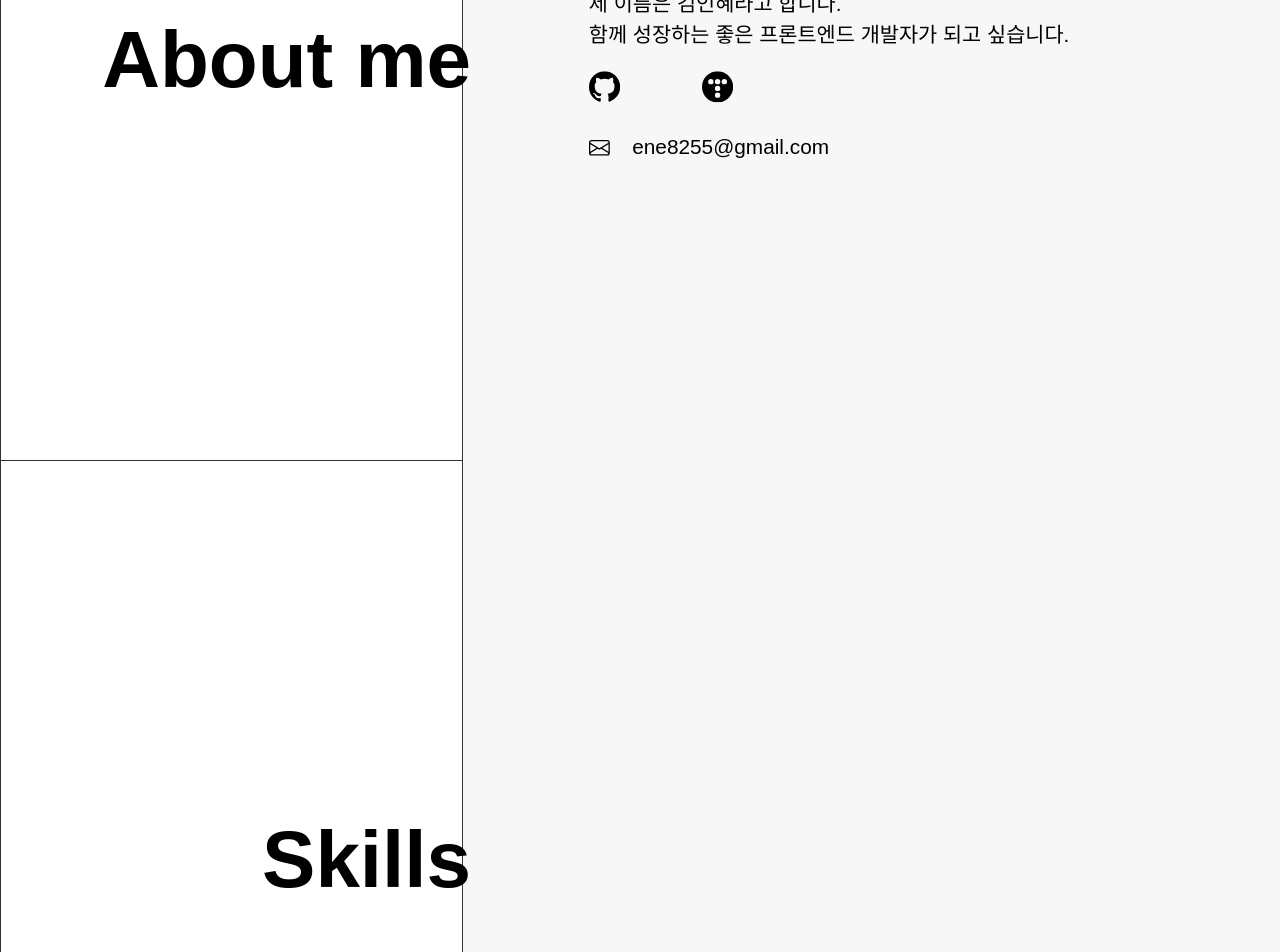
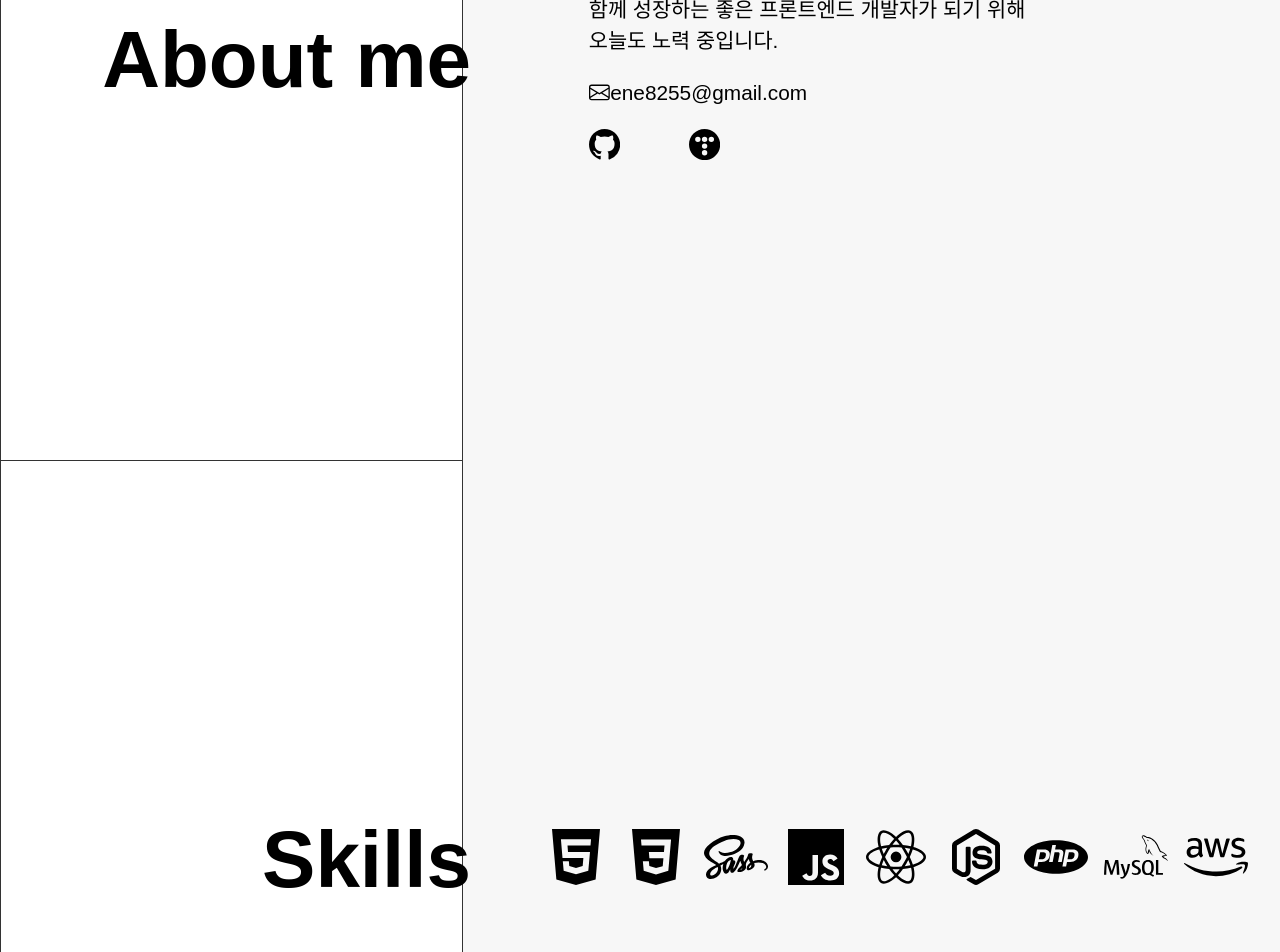
Before and after one commit to ene8255/my-portfolio, a React (Create React App) app: page / in a window 1280 px wide. Shown: the part 1140-2092 px from the top of the page. Built offline with nearby package versions, Linux system fonts and the light colour scheme; a web font is replaced by a local one.

Commit message:
skills 섹션 완성

```diff
--- a/src/App.css
+++ b/src/App.css
@@ -122,4 +122,6 @@ main {
 .sectionContent {
   width: 60%;
   height: 100%;
+  display: flex;
+  align-items: center;
 }
--- a/src/components/About/about.scss
+++ b/src/components/About/about.scss
@@ -2,14 +2,16 @@
     background-color: #f7f7f7;
     .sectionContent {
         font-size: 1.3em;
-        position: relative;
         > div {
-            position: absolute;
-            top: 50%;
-            left: 0;
-            transform: translateY(-50%);
             padding: 10%;
         }
+    }
+    #email {
+        margin-top: 1em;
+        width: 50%;
+        display: flex;
+        align-items: center;
+        justify-content: space-between;
     }
     #links {
         margin: 1em 0;
@@ -24,10 +26,4 @@
             }
         }
     }
-    #email {
-        width: 50%;
-        display: flex;
-        align-items: center;
-        justify-content: space-between;
-    }
 }
--- a/src/components/About/index.js
+++ b/src/components/About/index.js
@@ -12,19 +12,22 @@ function About() {
                 <div>
                     <p>안녕하세요.</p>
                     <p>제 이름은 김인혜라고 합니다.</p>
-                    <p>함께 성장하는 좋은 프론트엔드 개발자가 되고 싶습니다.</p>
+                    <p>함께 성장하는 좋은 프론트엔드 개발자가 되기 위해<br/> 오늘도 노력 중입니다.</p>
+                    <p id='email'>
+                        <BsEnvelope/>
+                        <span>ene8255@gmail.com</span>
+                    </p>
                     <div id='links'>
-                        <a href='https://github.com/ene8255' target='_blank'>
+                        <a href='https://github.com/ene8255' target='_blank' rel="noopener noreferrer">
                             <BsGithub/>
                         </a>
-                        <a href='https://enne.tistory.com/' target='_blank'>
+                        <a href='https://enne.tistory.com/' target='_blank' rel="noopener noreferrer">
                             <svg xmlns="http://www.w3.org/2000/svg" viewBox="0 0 459 459">
                                 <title>티스토리 로고</title>
                                 <g><path d="M229.5,0C102.75,0,0,102.75,0,229.5S102.75,459,229.5,459,459,356.25,459,229.5,356.25,0,229.5,0ZM130.21,191.45a39.57,39.57,0,1,1,39.56-39.57A39.58,39.58,0,0,1,130.21,191.45ZM229.5,390a39.56,39.56,0,1,1,39.56-39.56A39.56,39.56,0,0,1,229.5,390Zm0-99.29a39.56,39.56,0,1,1,39.56-39.56A39.56,39.56,0,0,1,229.5,290.74Zm0-99.29a39.57,39.57,0,1,1,39.56-39.57A39.57,39.57,0,0,1,229.5,191.45Zm99.29,0a39.57,39.57,0,1,1,39.57-39.57A39.57,39.57,0,0,1,328.79,191.45Z"/></g>
                             </svg>
                         </a>
                     </div>
-                    <p id='email'><BsEnvelope/> ene8255@gmail.com</p>
                 </div>
             </div>
         </div>
--- a/src/components/Skills/index.js
+++ b/src/components/Skills/index.js
@@ -1,5 +1,7 @@
 import React from 'react';
 import './skills.scss';
+import { IoLogoHtml5, IoLogoCss3, IoLogoSass, IoLogoJavascript, IoLogoReact, IoLogoNodejs } from "react-icons/io5";
+import { SiPhp, SiMysql, SiAmazonaws } from "react-icons/si";
 
 function Skills() {
     return (
@@ -7,8 +9,84 @@ function Skills() {
             <div className='sectionTitle'>
                 <h2>Skills</h2>
             </div>
-            <div>
-
+            <div className='sectionContent'>
+                <div id='skillCont'>
+                    <div>
+                        <IoLogoHtml5 />
+                        <p className='skillName'>HTML5</p>
+                        <ul className='skillDesc'>
+                            <li>HTML5 표준을 준수한 마크업을 할 수 있습니다.</li>
+                        </ul>
+                    </div>
+                    <div>
+                        <IoLogoCss3 />
+                        <p className='skillName'>CSS3</p>
+                        <ul className='skillDesc'>
+                            <li>웹페이지에 스타일을 적용할 수 있습니다.</li>
+                            <li>flex, grid 등 다양한 레이아웃을 활용할 수 있습니다.</li>
+                            <li>요소에 hover, transform, animation 등 다양한 효과를 적용할 수 있습니다.</li>
+                            <li>미디어 쿼리를 이용하여 반응형 웹페이지를 제작할 수 있습니다.</li>
+                        </ul>
+                    </div>
+                    <div>
+                        <IoLogoSass />
+                        <p className='skillName'>SCSS</p>
+                        <ul className='skillDesc'>
+                            <li>SCSS 문법을 활용하여 웹사이트를 스타일링할 수 있습니다.</li>
+                            <li>mixin, 변수, 함수 등을 활용할 수 있습니다.</li>
+                        </ul>
+                    </div>
+                    <div>
+                        <IoLogoJavascript />
+                        <p className='skillName'>JavaScript</p>
+                        <ul className='skillDesc'>
+                            <li>JavaScript를 활용하여 동적인 웹사이트를 제작할 수 있습니다.</li>
+                            <li>Carousel 슬라이더를 구현할 수 있고, canvas를 활용할 수 있습니다.</li>
+                            <li>JSON 데이터와 api를 활용할 수 있습니다.</li>
+                        </ul>
+                    </div>
+                    <div>
+                        <IoLogoReact />
+                        <p className='skillName'>React</p>
+                        <ul className='skillDesc'>
+                            <li>React를 사용하여 웹앱을 제작하고, 배포할 수 있습니다.</li>
+                            <li>React를 활용한 CRUD 게시판을 제작할 수 있습니다.</li>
+                            <li>다양한 React library와 Redux를 사용할 수 있습니다.</li>
+                        </ul>
+                    </div>
+                    <div>
+                        <IoLogoNodejs />
+                        <p className='skillName'>Node.js</p>
+                        <ul className='skillDesc'>
+                            <li>간단한 웹서버를 생성하고 배포할 수 있습니다.</li>
+                            <li>client 페이지와 연결하여 CRUD 기능을 구현할 수 있습니다.</li>
+                        </ul>
+                    </div>
+                    <div>
+                        <SiPhp />
+                        <p className='skillName'>PHP</p>
+                        <ul className='skillDesc'>
+                            <li>PHP를 사용하여 CRUD 게시판을 제작하고, 배포할 수 있습니다.</li>
+                            <li>로그인, 회원가입, 장바구니 등의 기능을 구현할 수 있습니다.</li>
+                        </ul>
+                    </div>
+                    <div>
+                        <SiMysql />
+                        <p className='skillName'>MySQL</p>
+                        <ul className='skillDesc'>
+                            <li>기본적인 MySQL 쿼리문을 작성할 수 있습니다.</li>
+                            <li>데이터베이스와 테이블을 생성, 삭제, 변경할 수 있습니다.</li>
+                            <li>테이블에 데이터를 삽입, 삭제, 변경할 수 있습니다.</li>
+                        </ul>
+                    </div>
+                    <div>
+                        <SiAmazonaws />
+                        <p className='skillName'>AWS</p>
+                        <ul className='skillDesc'>
+                            <li>Amazon RDS를 사용하여 MySQL 데이터베이스를 구축하고 활용할 수 있습니다.</li>
+                        </ul>
+                    </div>
+                </div>
             </div>
         </div>
     );
--- a/src/components/Skills/skills.scss
+++ b/src/components/Skills/skills.scss
@@ -1,4 +1,85 @@
+$html: #E34F26;
+$css: #1572B6;
+$sass: #CC6699;
+$js: #F7DF1E;
+$react: #61DAFB;
+$php: #777BB4;
+$nodejs: #339933;
+$mysql: #4479A1;
+$aws: #232F3E;
+
 #skills {
-    // background-color: pink;
     background-color: #f7f7f7;
+    .sectionContent {
+        position: relative;
+    }
+    #skillCont {
+        width: 100%;
+        display: flex;
+        align-items: center;
+        justify-content: center;
+        div {
+            padding: 0.5em;
+            svg {
+                width: 4em;
+                height: 4em;
+                transition: 0.3s;
+            }
+            &:first-child:hover svg, &:first-child .skillName {
+                color: $html;
+            }
+            &:nth-child(2):hover svg, &:nth-child(2) .skillName {
+                color: $css;
+            }
+            &:nth-child(3):hover svg, &:nth-child(3) .skillName {
+                color: $sass;
+            }
+            &:nth-child(4):hover svg, &:nth-child(4) .skillName {
+                color: $js;
+            }
+            &:nth-child(5):hover svg, &:nth-child(5) .skillName {
+                color: $react;
+            }
+            &:nth-child(6):hover svg, &:nth-child(6) .skillName {
+                color: $nodejs;
+            }
+            &:nth-child(7):hover svg, &:nth-child(7) .skillName {
+                color: $php;
+            }
+            &:nth-child(8):hover svg, &:nth-child(8) .skillName {
+                color: $mysql;
+            }
+            &:nth-child(9):hover svg, &:nth-child(9) .skillName {
+                color: $aws;
+            }
+            &:hover .skillName {
+                opacity: 1;
+                display: inline-block;
+            }
+            &:hover .skillDesc {
+                opacity: 1;
+                display: inline-block;
+            }
+        }
+        .skillName {
+            position: absolute;
+            bottom: 65%;
+            right: 50%;
+            transform: translateX(50%);
+            font-size: 1.5em;
+            font-weight: bold;
+            display: none;
+        }
+        .skillDesc {
+            position: absolute;
+            top: 65%;
+            right: 50%;
+            transform: translateX(50%);
+            // min-width: 55%;
+            display: none;
+            li {
+                list-style: circle;
+            }
+        }
+    }
 }
```
